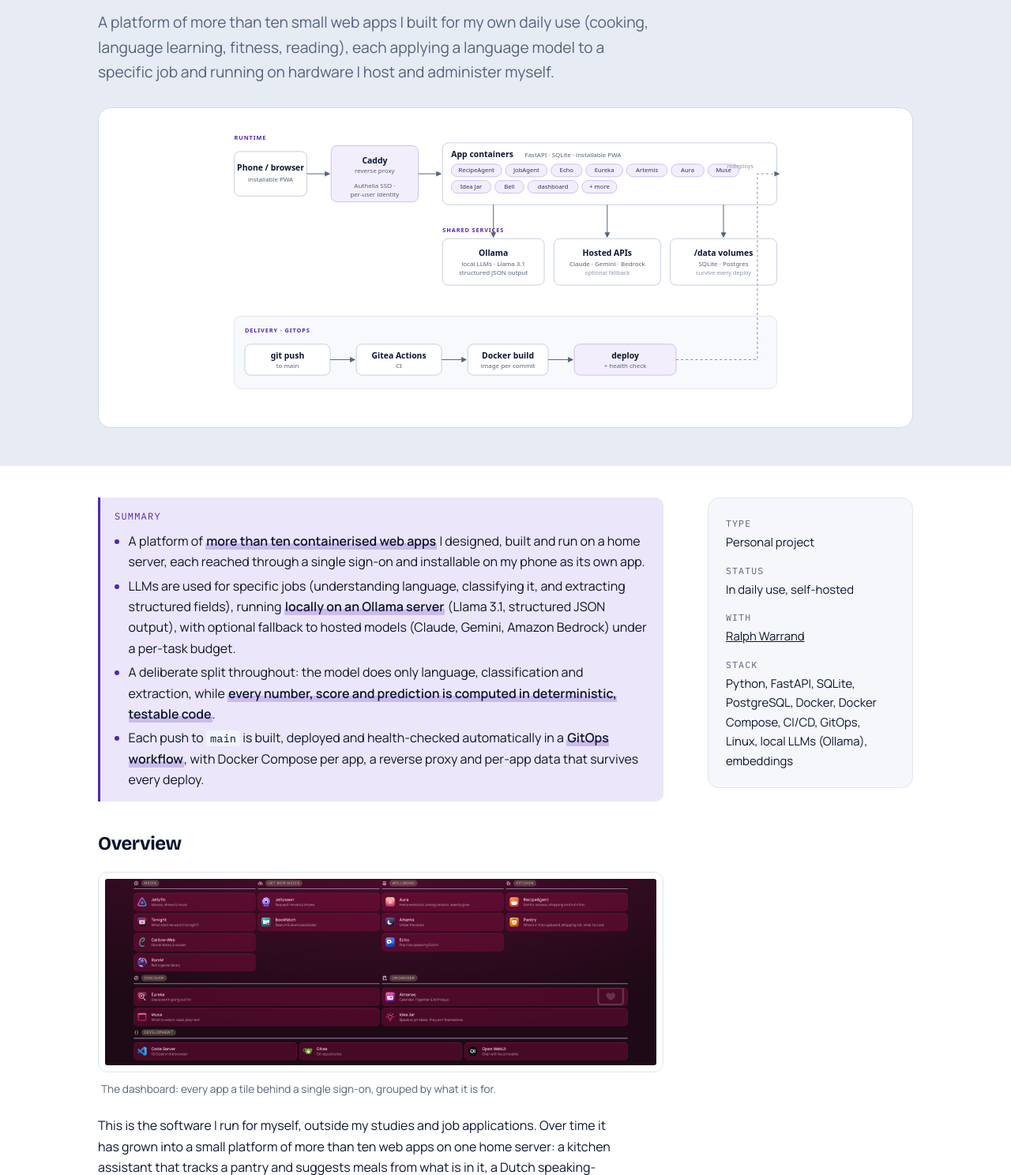
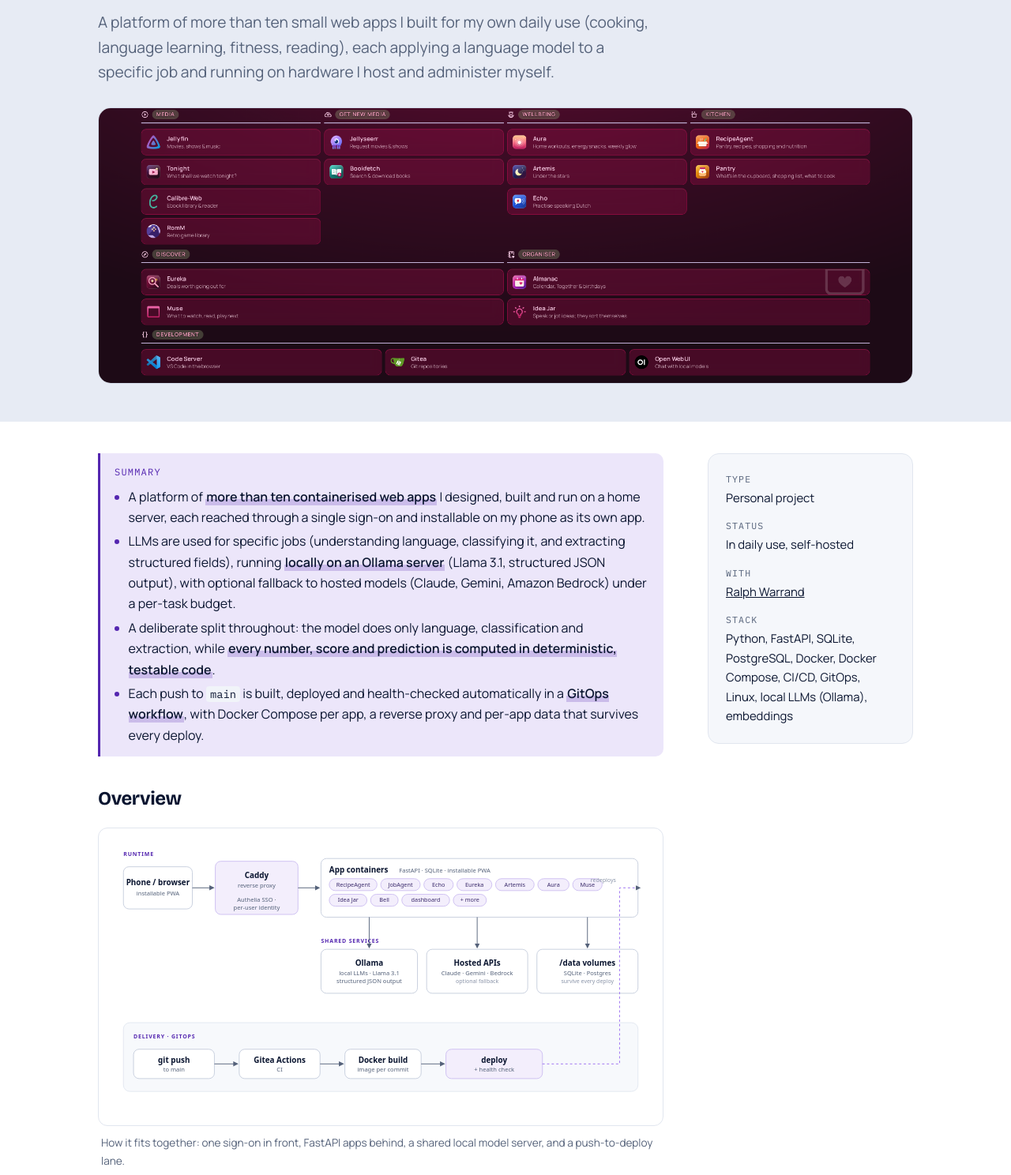
Before and after one commit to Shreya-Sebastian/Shreya-Sebastian.github.io, a plain HTML site: page projects/homelab/index.html in a window 1280 px wide. Shown: the part 260-1748 px from the top of the page at 79% size. Drawn offline with nearby package versions, Linux system fonts and the light colour scheme.

Commit message:
homelab: make the dashboard the hero image, move architecture diagram into overview

```diff
--- a/projects/homelab/index.html
+++ b/projects/homelab/index.html
@@ -42,7 +42,7 @@
     <h1>Self-hosted app platform</h1>
     <p class="summary">A platform of more than ten small web apps I built for my own daily use (cooking, language learning, fitness, reading), each applying a language model to a specific job and running on hardware I host and administer myself.</p>
 
-    <figure class="p-figure fig"><img src="/img/homelab_architecture.svg" width="1200" height="620" alt="Architecture diagram: a phone reaches a Caddy reverse proxy with Authelia single sign-on, which routes to a set of FastAPI app containers; the apps share a local language-model server (Ollama), optional hosted model APIs and per-app data volumes; a GitOps delivery lane shows a push to main triggering CI, a Docker build and an automatic deploy with a health check."></figure>
+    <figure class="p-figure"><img src="/img/platform_dashboard.png" width="1920" height="648" alt="The platform's dashboard: a dark, rose-toned grid of app tiles grouped into Media, Get new media, Wellbeing, Kitchen, Discover, Organiser and Development. Each tile shows an app icon, name and a one-line description, all reached through one sign-on."></figure>
 
   </div>
 </header>
@@ -52,7 +52,7 @@
 <div class="callout tldr"><p class="tldr-label">Summary</p><ul><li>A platform of <strong>more than ten containerised web apps</strong> I designed, built and run on a home server, each reached through a single sign-on and installable on my phone as its own app.</li><li>LLMs are used for specific jobs (understanding language, classifying it, and extracting structured fields), running <strong>locally on an Ollama server</strong> (Llama 3.1, structured JSON output), with optional fallback to hosted models (Claude, Gemini, Amazon Bedrock) under a per-task budget.</li><li>A deliberate split throughout: the model does only language, classification and extraction, while <strong>every number, score and prediction is computed in deterministic, testable code</strong>.</li><li>Each push to <code>main</code> is built, deployed and health-checked automatically in a <strong>GitOps workflow</strong>, with Docker Compose per app, a reverse proxy and per-app data that survives every deploy.</li></ul></div>
 
 <h2>Overview</h2>
-<figure><img src="/img/platform_dashboard.png" width="1920" height="648" loading="lazy" alt="The platform's dashboard: a dark, rose-toned grid of app tiles grouped into Media, Get new media, Wellbeing, Kitchen, Discover, Organiser and Development. Each tile shows an app icon, name and a one-line description, all reached through one sign-on."><figcaption>The dashboard: every app a tile behind a single sign-on, grouped by what it is for.</figcaption></figure>
+<figure><img src="/img/homelab_architecture.svg" width="1200" height="620" loading="lazy" alt="Architecture diagram: a phone reaches a Caddy reverse proxy with Authelia single sign-on, which routes to a set of FastAPI app containers; the apps share a local language-model server (Ollama), optional hosted model APIs and per-app data volumes; a GitOps delivery lane shows a push to main triggering CI, a Docker build and an automatic deploy with a health check."><figcaption>How it fits together: one sign-on in front, FastAPI apps behind, a shared local model server, and a push-to-deploy lane.</figcaption></figure>
 <p>This is the software I run for myself, outside my studies and job applications. Over time it has grown into a small platform of more than ten web apps on one home server: a kitchen assistant that tracks a pantry and suggests meals from what is in it, a Dutch speaking-practice tutor, a recommender for local deals, a daily job-search agent, a voice-first notebook, health and fitness trackers, and a notification router that ties them together. Each is a separate app, but they share one login, one design language and one set of back-end services.</p>
 <p>I treat it as a place to build and operate real systems end to end. It is software I depend on every day, so it has to stay up, keep my data safe and run cheaply on a single machine.</p>
 <p>The server and the deployment setup are shared with my collaborator <a href="https://github.com/giralfe">Ralph Warrand</a>, and a few of the apps and shared services are built together. The rest are my own.</p>
```
